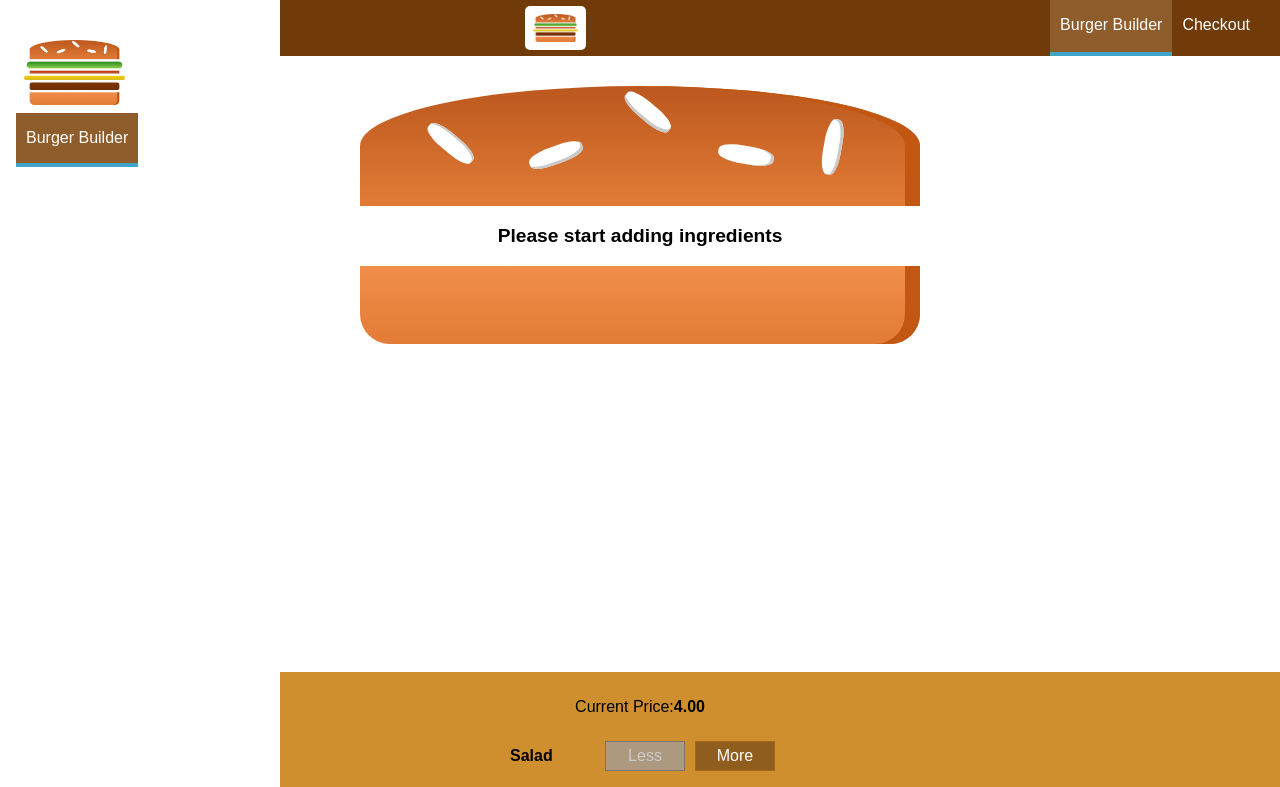
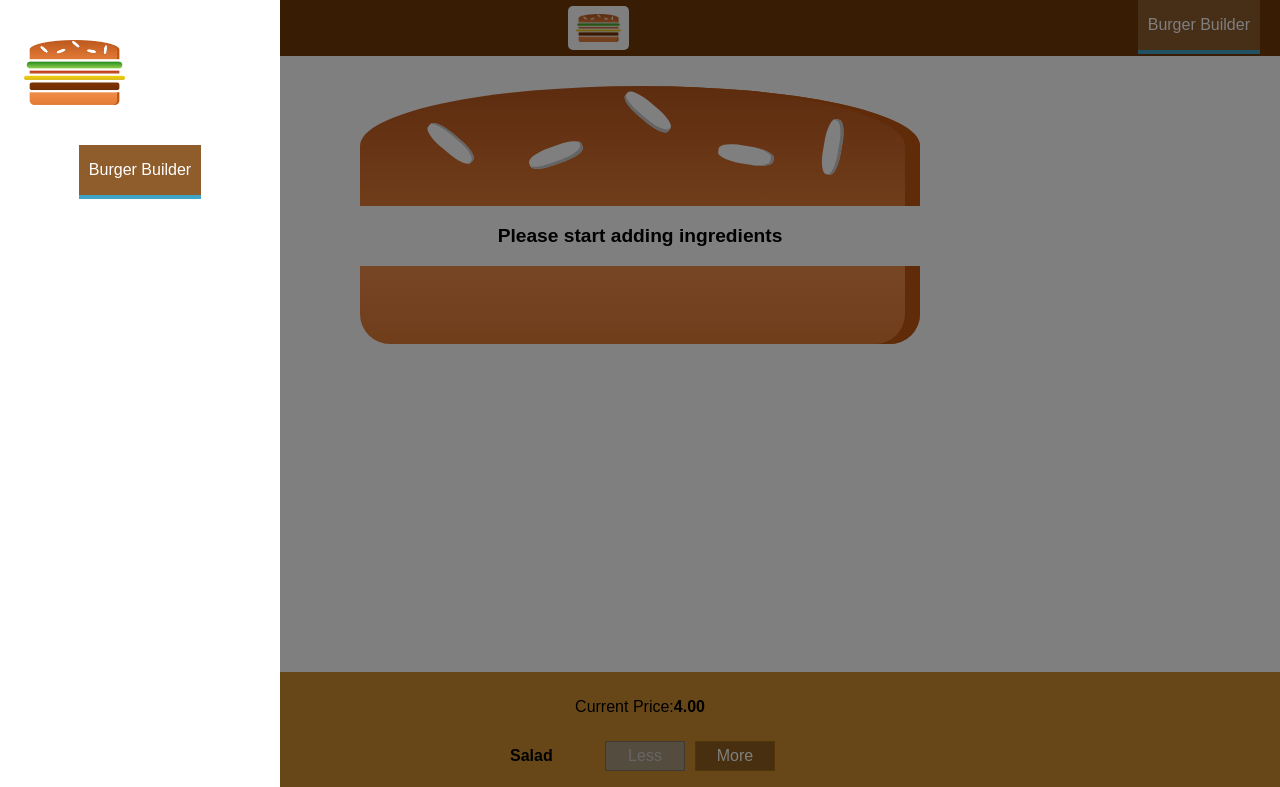
Before and after one commit to AayushAryan007/BurgerBuilder, a React (Create React App) app: page / in a window 1280 px wide. Shown: the top 787 px of the page. Built offline with nearby package versions, Linux system fonts and the light colour scheme.

Commit message:
sideDrawer closing backdrop

```diff
--- a/src/components/Layout/Layout.js
+++ b/src/components/Layout/Layout.js
@@ -1,4 +1,4 @@
-import React from "react";
+import React, { Component } from "react";
 import classes from "./Layout.module.css";
 
 // import Aux from "../../hoc/A/uxx";
@@ -6,14 +6,27 @@
 import Toolbar from "./Navigation/Toolbar/Toolbar";
 
 import SideDrawer from "./Navigation/SideDrawer/SideDrawer";
-const Layout = (props) => {
-  return (
-    <Aux>
-      <Toolbar />
-      <SideDrawer />
-      <main className={classes.Content}>{props.children}</main>
-    </Aux>
-  );
-};
+
+class Layout extends Component {
+  state = {
+    showSideDrawer: true,
+  };
+  sideDrawerClosedHandler = () => {
+    this.setState({ showSideDrawer: false });
+  };
+
+  render() {
+    return (
+      <Aux>
+        <Toolbar />
+        <SideDrawer
+          open={this.state.showSideDrawer}
+          closed={this.sideDrawerClosedHandler}
+        />
+        <main className={classes.Content}>{this.props.children}</main>
+      </Aux>
+    );
+  }
+}
 
 export default Layout;
--- a/src/components/Layout/Navigation/SideDrawer/SideDrawer.js
+++ b/src/components/Layout/Navigation/SideDrawer/SideDrawer.js
@@ -1,10 +1,20 @@
 import React from "react";
 import Logo from "../../Logo/Logo";
 import NavigationItems from "../Toolbar/NavigationItems/NavigationItems";
+import Backdrop from "../../UI/Backdrop/Backdrop";
+import Aux from "../../../../hoc/Auxx";
+
 import classes from "./SideDrawer.module.css";
 const sideDrawer = (props) => {
+  let attachedClasses = [classes.SideDrawer, classes.Close];
+  if (props.open) {
+    attachedClasses = [classes.SideDrawer, classes.Open];
+  }
+
   return (
-    <div className={classes.SideDrawer}>
+    <Aux>
+      <Backdrop show={props.open} clicked={props.closed} />
+      <div className={attachedClasses.join(" ")}>
         <div className={classes.Logo}>
           <Logo />
         </div>
@@ -12,6 +22,7 @@
           <NavigationItems />
         </nav>
       </div>
+    </Aux>
   );
 };
 
--- a/src/components/Layout/Navigation/SideDrawer/SideDrawer.module.css
+++ b/src/components/Layout/Navigation/SideDrawer/SideDrawer.module.css
@@ -28,4 +28,5 @@
 
 .Logo {
   height: 11%;
+  margin-bottom: 32px;
 }
--- a/src/components/Layout/Navigation/Toolbar/NavigationItems/NavigationItem/NavigationItem.module.css
+++ b/src/components/Layout/Navigation/Toolbar/NavigationItems/NavigationItem/NavigationItem.module.css
@@ -1,3 +1,49 @@
+.NavigationItem {
+  margin: 10px 0;
+  box-sizing: border-box;
+  display: block;
+  width: 100%;
+}
+
+.NavigationItem a {
+  color: #8f5c2c;
+  text-decoration: none;
+  width: 100%;
+  box-sizing: border-box;
+  display: block;
+}
+
+.NavigationItem a:hover,
+.NavigationItem a:active,
+.NavigationItem a.active {
+  color: #40a4c8;
+}
+
+@media (min-width: 500px) {
+  .NavigationItem {
+    margin: 0;
+    display: flex;
+    height: 100%;
+    width: auto;
+    align-items: center;
+  }
+
+  .NavigationItem a {
+    color: white;
+    height: 100%;
+    padding: 16px 10px;
+    border-bottom: 4px solid transparent;
+  }
+
+  .NavigationItem a:hover,
+  .NavigationItem a:active,
+  .NavigationItem a.active {
+    background-color: #8f5c2c;
+    border-bottom: 4px solid #40a4c8;
+    color: white;
+  }
+}
+/*
 .NavigationItem {
   margin: 0;
   box-sizing: border-box;
@@ -22,4 +68,4 @@
   background-color: #8f5c2c;
   border-bottom: 4px solid #40a4c8;
   color: white;
-}
+} */
--- a/src/components/Layout/Navigation/Toolbar/NavigationItems/NavigationItems.module.css
+++ b/src/components/Layout/Navigation/Toolbar/NavigationItems/NavigationItems.module.css
@@ -2,8 +2,14 @@
   margin: 0;
   padding: 0;
   list-style: none;
-
+  flex-flow: column;
   display: flex;
   align-items: center;
   height: 100%;
 }
+
+@media (mid-width: 500px) {
+  .NavigationItems {
+    flex-flow: row;
+  }
+} ;
--- a/src/components/Layout/Navigation/Toolbar/Toolbar.js
+++ b/src/components/Layout/Navigation/Toolbar/Toolbar.js
@@ -9,7 +9,7 @@
     <div className={classes.Logo}>
       <Logo />
     </div>
-    <nav>
+    <nav className={classes.DesktopOnly}>
       <NavigationItems />
     </nav>
   </header>
--- a/src/components/Layout/Navigation/Toolbar/Toolbar.module.css
+++ b/src/components/Layout/Navigation/Toolbar/Toolbar.module.css
@@ -21,3 +21,9 @@
 .Logo {
   height: 80%;
 }
+
+@media (max-width: 499px) {
+  .DesktopOnly {
+    display: none;
+  }
+}
```
Lines whose indentation alone changed are shown as unchanged.
